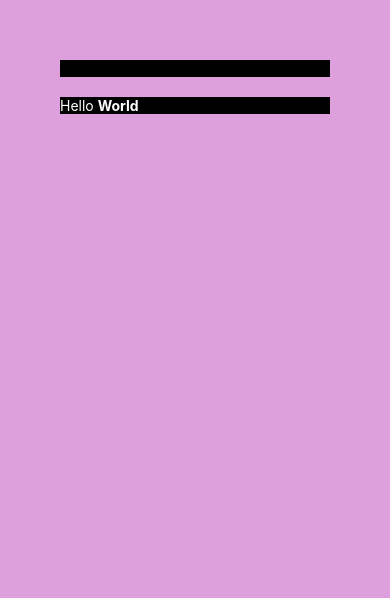
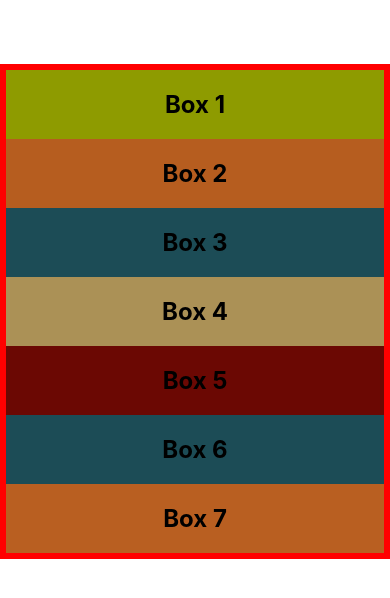
Before and after one commit to HarshuHacker/React-Native-Tutorials, a React Native app: screen / in a window 390 px wide. Shown: the top 598 px of the page. Built offline with nearby package versions, Linux system fonts and the light colour scheme.

Commit message:
Day 3: Code Setup For Flexbox

```diff
--- a/App.js
+++ b/App.js
@@ -1,50 +1,24 @@
 import { StyleSheet, Text, View } from "react-native";
+import Box from "./components/Box";
 
 export default function App() {
   return (
     <View style={styles.container}>
-      <View
-        style={{ backgroundColor: "black", color: "white", marginBottom: 20 }}
-      >
-        <Text>Hello World</Text>
-      </View>
-      {/* Inheritance Doesn't Works In View To Text */}
-
-      <View style={{ backgroundColor: "black", color: "white" }}>
-        <Text style={{ color: "white" }}>
-          Hello <Text style={{ fontWeight: "bold" }}>World</Text>
-        </Text>
-      </View>
-      {/* Inheritance Works In Text To Text */}
+      <Box style={{ backgroundColor: "#8e9b00" }}>Box 1</Box>
+      <Box style={{ backgroundColor: "#b65d1f" }}>Box 2</Box>
+      <Box style={{ backgroundColor: "#1c4c56" }}>Box 3</Box>
+      <Box style={{ backgroundColor: "#ab9156" }}>Box 4</Box>
+      <Box style={{ backgroundColor: "#6b0803" }}>Box 5</Box>
+      <Box style={{ backgroundColor: "#1c4c56" }}>Box 6</Box>
+      <Box style={{ backgroundColor: "#b95f21" }}>Box 7</Box>
     </View>
   );
 }
+
 const styles = StyleSheet.create({
-  container: { flex: 1, backgroundColor: "plum", padding: 60 },
-  title: { fontSize: 40 },
-  box: {
-    width: 100,
-    height: 100,
-    padding: 10,
-    margin: 20,
-  },
-  lightbluebox: {
-    backgroundColor: "lightblue",
-  },
-  lightgreenbox: {
-    backgroundColor: "lightgreen",
-  },
-  boxShadow: {
-    shadowColor: "red",
-    shadowOffset: {
-      height: 6,
-      width: 6,
-    },
-    shadowOpacity: 0.6,
-    shadowRadius: 4,
-  },
-  androidShadow: {
-    elevation: 10,
-    shadowColor: "red",
+  container: {
+    marginTop: 64,
+    borderWidth: 6,
+    borderColor: "red",
   },
 });
--- /dev/null
+++ b/components/Box.js
@@ -0,0 +1,23 @@
+import { StyleSheet, Text, View } from "react-native";
+
+function Box({ children, style }) {
+  return (
+    <View style={[styles.box, style]}>
+      <Text style={styles.text}>{children}</Text>
+    </View>
+  );
+}
+
+const styles = StyleSheet.create({
+  box: {
+    backgroundColor: "#fff",
+    padding: 20,
+  },
+  text: {
+    fontSize: 24,
+    fontWeight: "bold",
+    textAlign: "center",
+  },
+});
+
+export default Box;
```
